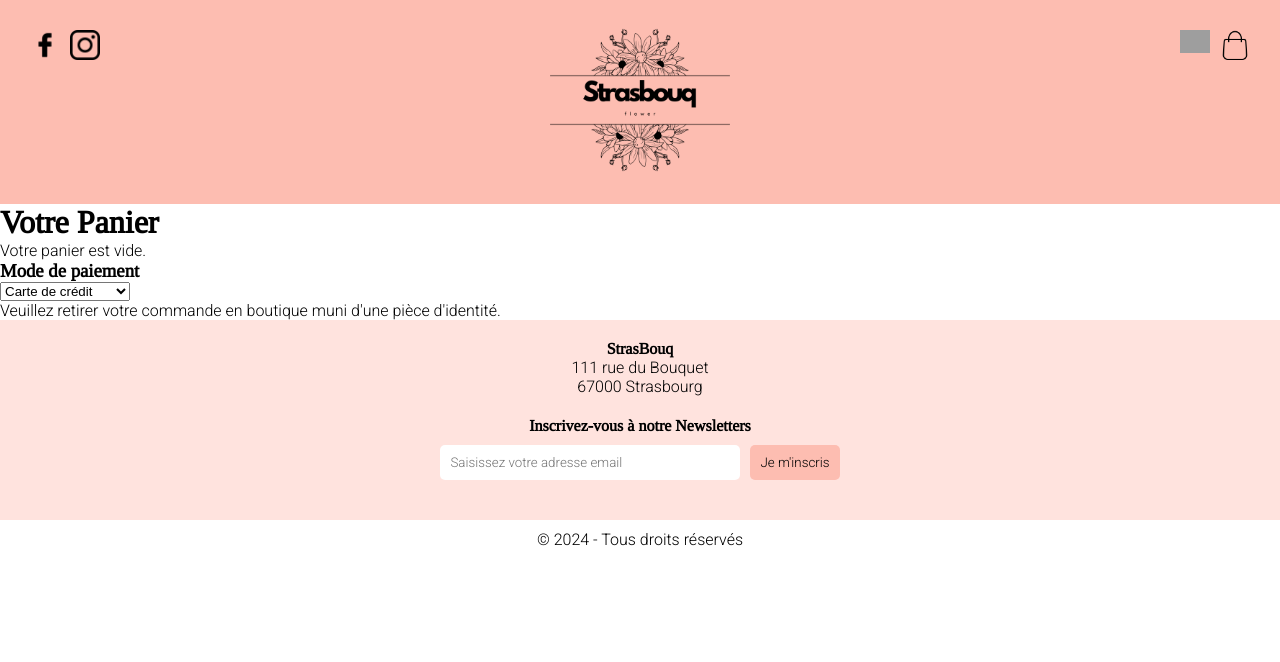
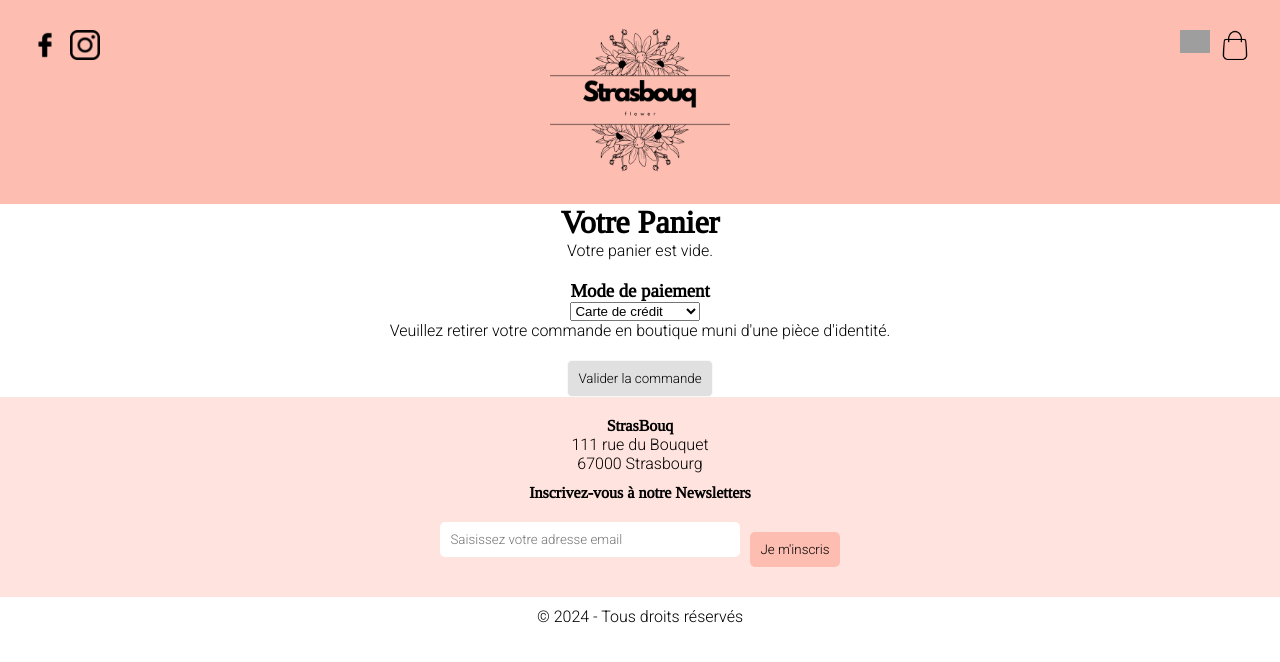
Before and after one commit to WildCodeSchool-2024-09/js-remote-orange-P2-strasbouq, a React (Vite) app in the folder client/: page /panier in a window 1280 px wide. Shown: the top 662 px of the page. Built offline with nearby package versions, Linux system fonts and the light colour scheme; grey boxes are pictures that could not be loaded.

Commit message:
UPD-panier

```diff
--- a/client/src/CartContext.tsx
+++ b/client/src/CartContext.tsx
@@ -15,11 +15,12 @@ interface CartContextType {
 	addToCart: (produit: Produit) => void;
 	onRemoveItem: (id: number) => void;
 	setCart: React.Dispatch<React.SetStateAction<Produit[]>>;
-  // Nouvelles fonctionnalités
 	getTotal: () => number;
 	getTotalItems: () => number;
 	updateQuantity: (id: number, newQuantity: number) => void;
 	clearCart: () => void;
+	increaseQuantity: (id: number) => void;
+	decreaseQuantity: (id: number) => void;
 }
 
 const CartContext = createContext<CartContextType | undefined>(undefined);
@@ -44,11 +45,11 @@ export const CartProvider = ({ children }: { children: ReactNode }) => {
 			if (produitExistant) {
 				return currentCart.map((item) =>
 					item.id === produit.id
-            ? { ...item, quantity: item.quantity + produit.quantity }
+						? { ...item, quantity: item.quantity + 1 } // Ajoute 1 à la quantité existante
 						: item,
 				);
 			}
-      return [...currentCart, produit];
+			return [...currentCart, { ...produit, quantity: 1 }]; // Ajoute le produit avec une quantité de 1
 		});
 	};
 
@@ -81,6 +82,24 @@ export const CartProvider = ({ children }: { children: ReactNode }) => {
 		setCart([]);
 	};
 
+	const increaseQuantity = (id: number) => {
+		setCart((currentCart) =>
+			currentCart.map((item) =>
+				item.id === id ? { ...item, quantity: item.quantity + 1 } : item,
+			),
+		);
+	};
+
+	const decreaseQuantity = (id: number) => {
+		setCart((currentCart) =>
+			currentCart.map((item) =>
+				item.id === id && item.quantity > 1
+					? { ...item, quantity: item.quantity - 1 }
+					: item,
+			),
+		);
+	};
+
 	return (
 		<CartContext.Provider
 			value={{
@@ -92,6 +111,8 @@ export const CartProvider = ({ children }: { children: ReactNode }) => {
 				getTotalItems,
 				updateQuantity,
 				clearCart,
+				increaseQuantity,
+				decreaseQuantity,
 			}}
 		>
 			{children}
--- /dev/null
+++ b/client/src/pages/panier.css
@@ -0,0 +1,27 @@
+h1,
+p {
+	text-align: center;
+}
+.produit {
+	display: flex;
+	flex-direction: row;
+	align-items: center;
+	justify-content: space-evenly;
+	margin-top: 20px;
+	text-align: center;
+}
+.total {
+	display: flex;
+	flex-direction: column;
+	align-items: center;
+	justify-content: center;
+	margin-top: 20px;
+}
+button {
+	margin-top: 20px;
+	padding: 10px;
+	background-color: #e0e0e0;
+	border: 1px solid #f8f8f8;
+	border-radius: 5px;
+	cursor: pointer;
+}
--- a/client/src/pages/panier.tsx
+++ b/client/src/pages/panier.tsx
@@ -1,9 +1,10 @@
 import { useCart } from "../CartContext";
 import Footer from "../Footer/Footer";
 import Header from "../Header/Header";
+import "./Panier.css";
 
 const Panier = () => {
-  const { cart, onRemoveItem } = useCart(); // Utiliser le contexte du panier
+	const { cart, onRemoveItem, increaseQuantity, decreaseQuantity } = useCart(); // Utiliser le contexte du panier
 	const total = cart.reduce(
 		(acc, item) => acc + item.prix * (item.quantity ?? 0),
 		0,
@@ -13,27 +14,35 @@ const Panier = () => {
 	return (
 		<div>
 			<Header />
+			<div className="panier">
 				<h1>Votre Panier</h1>
 
 				{cart.length === 0 ? (
 					<p>Votre panier est vide.</p>
 				) : (
-        <ul>
+					<div className="produit">
 						{cart.map((item) => (
-            <li key={item.id}>
+							<div key={item.id}>
 								<h2>{item.nom}</h2>
 								{item.image_url && (
 									<img src={item.image_url} alt={item.nom} width="100" />
 								)}
 								<p>Prix: {item.prix} €</p>
 								<p>Quantité: {item.quantity}</p>
+								<button type="button" onClick={() => decreaseQuantity(item.id)}>
+									-
+								</button>
+								<button type="button" onClick={() => increaseQuantity(item.id)}>
+									+
+								</button>
 								<button type="button" onClick={() => onRemoveItem(item.id)}>
 									Retirer
 								</button>
-            </li>
+							</div>
 						))}
-        </ul>
+					</div>
 				)}
+				<div className="total">
 					{cart.length > 0 && (
 						<>
 							<h2>Total: {total.toFixed(2)} €</h2>
@@ -55,6 +64,9 @@ const Panier = () => {
 							d'identité.
 						</p>
 					</div>
+					<button type="button">Valider la commande</button>
+				</div>
+			</div>
 			<Footer />
 		</div>
 	);
```
Lines whose indentation alone changed are shown as unchanged.
